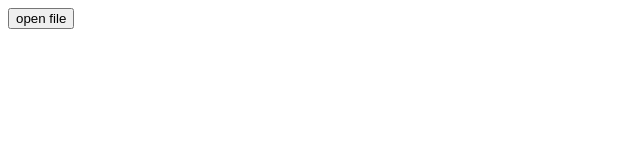
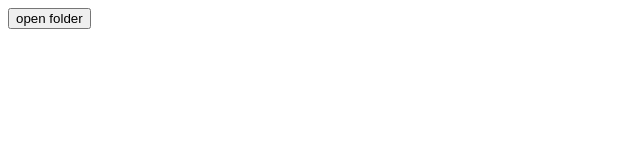
Before and after one commit to sardeeplakhera/native-fs, a plain HTML site: page index.html in a window 1280 px wide. Shown: the full height of the page, 0-640 px from the left. Drawn offline with Linux system fonts and the light colour scheme.

Commit message:
Add files via upload

```diff
--- a/index.html
+++ b/index.html
@@ -9,7 +9,7 @@
     <title>Document</title>
 </head>
 <body>
-<button id="open">open file</button>
+<button id="open">open folder</button>
 <script>
     let butOpenFile = document.querySelector("#open");
     let fileHandle;
@@ -28,11 +28,11 @@
     // });
 
     butOpenFile.addEventListener('click', async (e) => {
-        const dir_ref = await self.chooseFileSystemEntries({type: 'open-directory'});
-        const new_file = await dir_ref.getFile('hello.js', {create: true});
-        const new_file_writer = await new_file.createWritable();
-        await new_file_writer.write("hello world\n");
-        await new_file_writer.close();
+            const dir_ref = await self.chooseFileSystemEntries({type: 'open-directory'});
+            const new_file = await dir_ref.getFile('hello.js', {create: true});
+            const new_file_writer = await new_file.createWritable();
+            await new_file_writer.write("hello world\n");
+            await new_file_writer.close();
 
         // const font_dir = await FileSystemDirectoryHandle.getSystemDirectory({type: 'fonts'});
         // console.log(font_dir);
```
